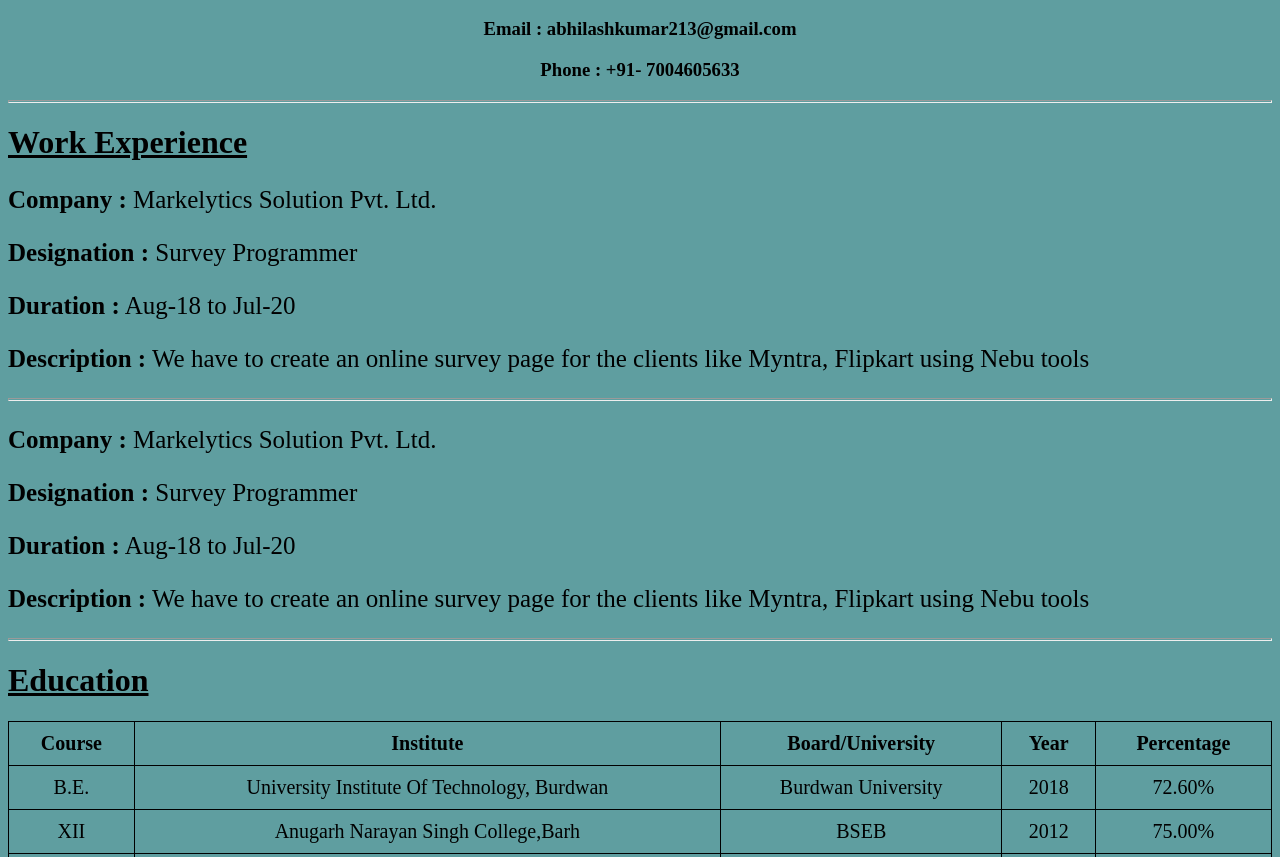
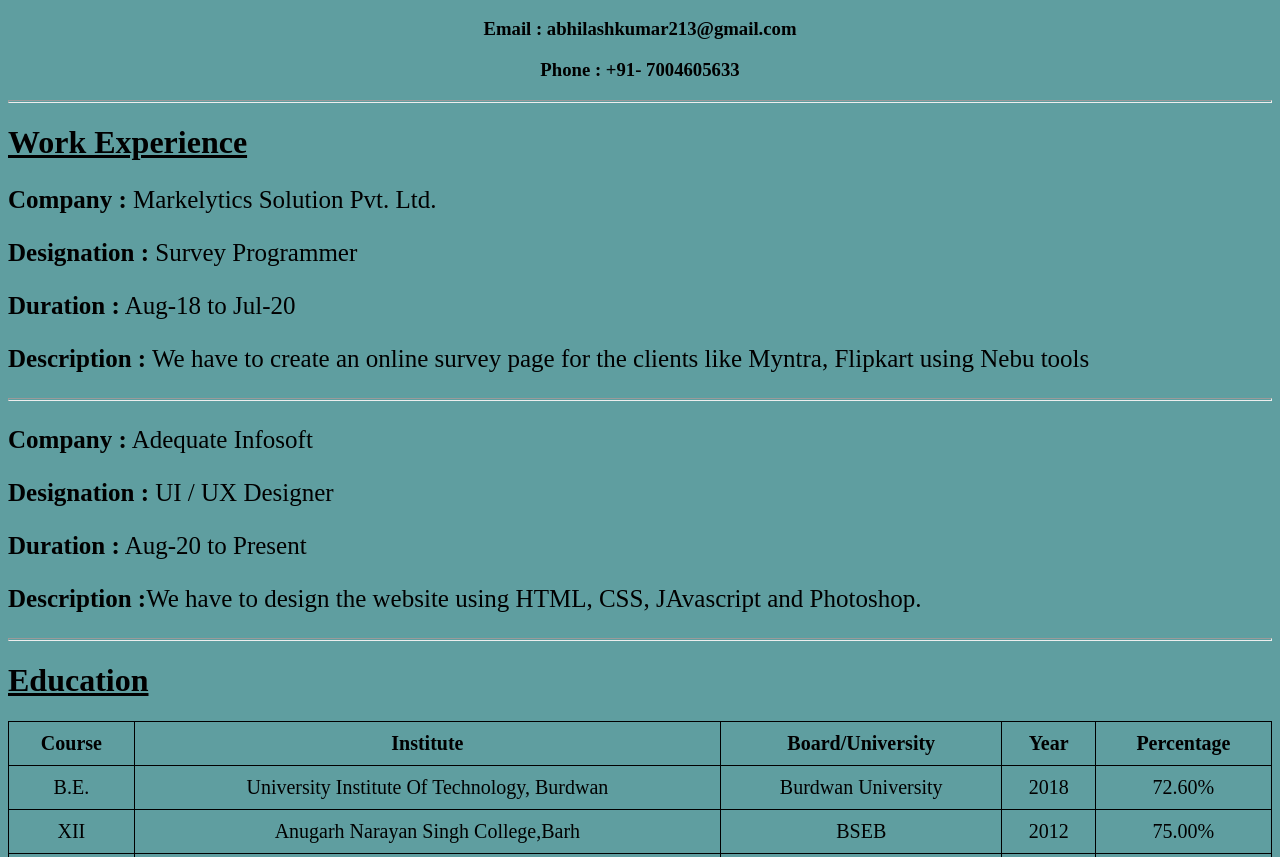
Before and after one commit to Abhilash0079/Resume, a plain HTML site: page index.html in a window 1280 px wide. Shown: the part 243-1100 px from the top of the page. Drawn offline with Linux system fonts and the light colour scheme.

Commit message:
Update index.html

```diff
--- a/index.html
+++ b/index.html
@@ -23,11 +23,10 @@
         Flipkart using Nebu tools
     </p>
     <hr size="3">
-    <p><b>Company :</b> Markelytics Solution Pvt. Ltd.</p>
-    <p><b>Designation :</b> Survey Programmer</p>
-    <p><b>Duration :</b> Aug-18  to Jul-20</p>
-    <p><b>Description :</b> We have to create an online survey page for the clients like Myntra,
-        Flipkart using Nebu tools
+    <p><b>Company :</b> Adequate Infosoft</p>
+    <p><b>Designation :</b> UI / UX Designer</p>
+    <p><b>Duration :</b> Aug-20  to Present</p>
+    <p><b>Description :</b>We have to design the website using HTML, CSS, JAvascript and Photoshop.
     </p>
     <hr size="3">
     <h1><u>Education</u></h1>
```
